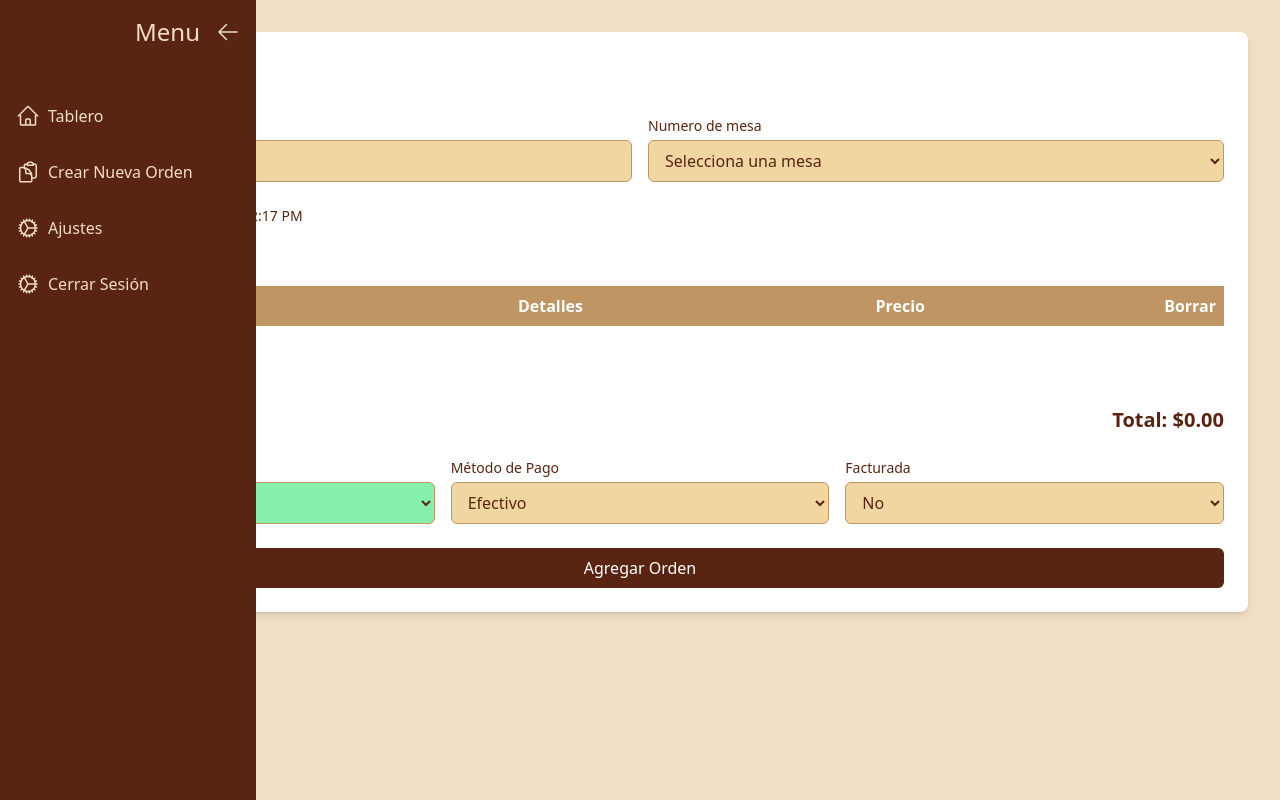
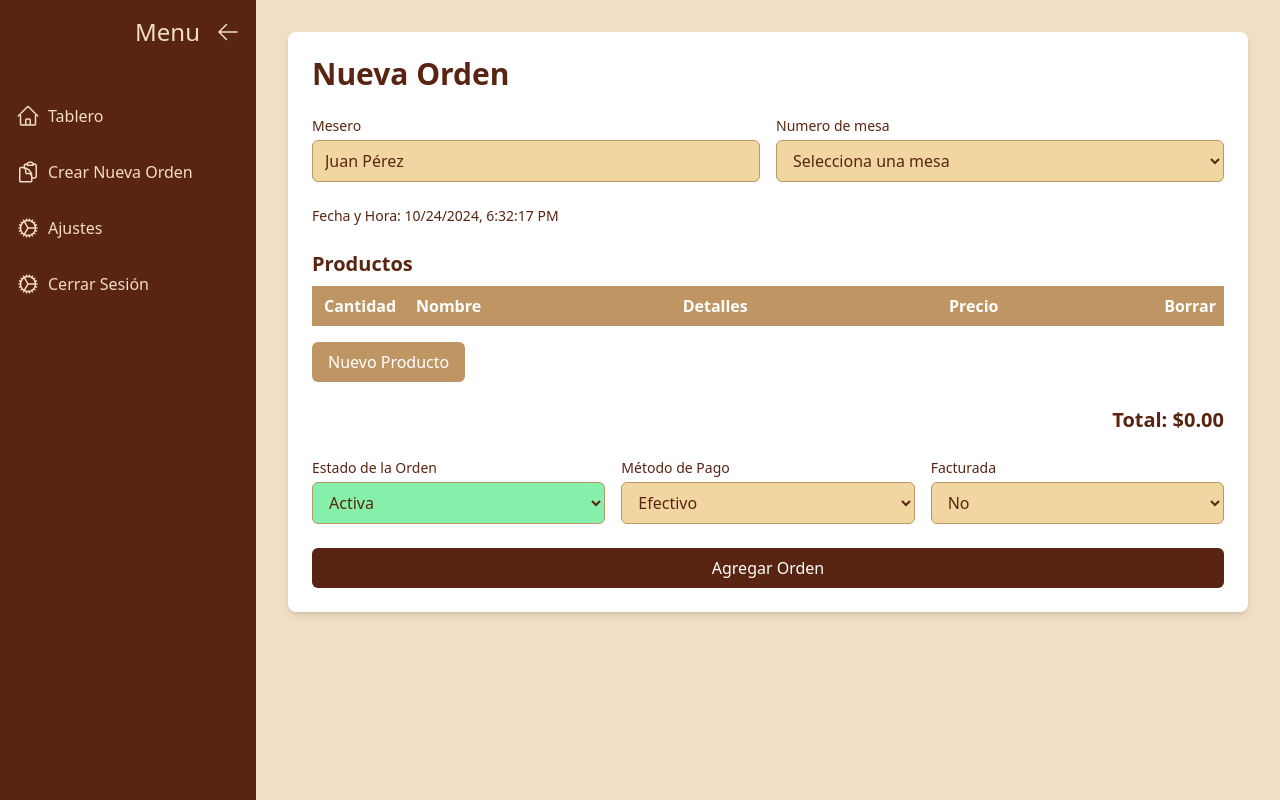
Before and after one commit to brenda-0021/gestion_ordenes_cafe, a React (Create React App) app in the folder frontend/: page /nueva-orden in a window 1280 px wide. Built offline with nearby package versions, Linux system fonts and the light colour scheme.

Commit message:
ajustes interfaz nueva orden

```diff
--- a/frontend/src/pages/NuevaOrden.jsx
+++ b/frontend/src/pages/NuevaOrden.jsx
@@ -11,10 +11,22 @@ export default function NuevaOrden() {
   const [orderStatus, setOrderStatus] = useState("activated");
   const [paymentMethod, setPaymentMethod] = useState("cash");
   const [invoice, setInvoice] = useState("no");
+  const [isSideMenuVisible, setIsSideMenuVisible] = useState(true);
 
   useEffect(() => {
     const simulatedWaiterName = "Juan Pérez";
     setWaiterName(simulatedWaiterName);
+
+    const checkSideMenuVisibility = () => {
+      setIsSideMenuVisible(window.innerWidth >= 640);
+    };
+
+    checkSideMenuVisibility();
+    window.addEventListener("resize", checkSideMenuVisibility);
+
+    return () => {
+      window.removeEventListener("resize", checkSideMenuVisibility);
+    };
   }, []);
 
   const addOrderItem = () => {
@@ -77,7 +89,11 @@ export default function NuevaOrden() {
   };
 
   return (
-    <div className="min-h-screen bg-cafe-suave p-4 md:p-8">
+    <div
+      className={`min-h-screen bg-cafe-suave p-4 md:p-8 ${
+        isSideMenuVisible ? "sm:ml-16 lg:ml-64" : ""
+      }`}
+    >
       <div className="mx-auto bg-white rounded-lg shadow-md p-6">
         <h1 className="text-3xl font-bold text-cafe-oscuro mb-6">
           Nueva Orden
@@ -128,7 +144,7 @@ export default function NuevaOrden() {
           </p>
         </div>
 
-        <div className="mb-6">
+        <div className="mb-6 overflow-x-auto">
           <h2 className="text-xl font-semibold text-cafe-oscuro mb-2">
             Productos
           </h2>
@@ -210,7 +226,7 @@ export default function NuevaOrden() {
           </table>
           <button
             onClick={addOrderItem}
-            className="mt-4 px-4 py-2 bg-cafe-medio text-white rounded-md hover:bg-cafe-oscuro focus:outline-none focus:ring-2 focus:ring-cafe-intenso"
+            className="mt-4 px-4 py-2 bg-cafe-medio text-white rounded-md hover:bg-cafe-oscuro focus:outline-none"
           >
             Nuevo Producto
           </button>
```
